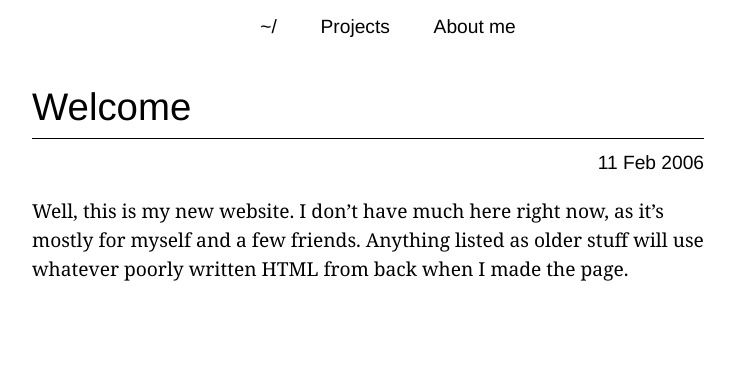
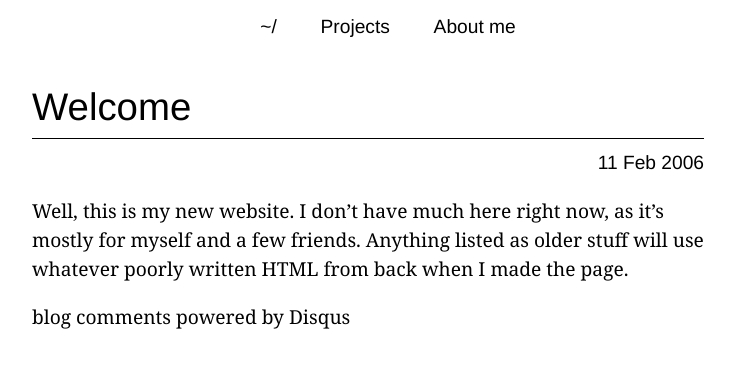
Before and after one commit to ggreer/geoff.greer.fm, a Jekyll site: the page built from _posts/2006-02-11-welcome.markdown, in a window 1280 px wide. Shown: the top 368 px of the page, without its empty margins (272-1007 px from the left). Built offline with Jekyll 4.4.1, drawn with Linux system fonts in a browser that asks for light colours; comment, search, counter and statistics services are not loaded.

Commit message:
Add disqus comments.

```diff
--- /dev/null
+++ b/_includes/disqus.html
@@ -0,0 +1,14 @@
+<div id="disqus_thread"></div>
+<script type="text/javascript">
+    /* * * CONFIGURATION VARIABLES: EDIT BEFORE PASTING INTO YOUR WEBPAGE * * */
+    var disqus_shortname = 'ggreer'; // required: replace example with your forum shortname
+
+    /* * * DON'T EDIT BELOW THIS LINE * * */
+    (function() {
+        var dsq = document.createElement('script'); dsq.type = 'text/javascript'; dsq.async = true;
+        dsq.src = 'http://' + disqus_shortname + '.disqus.com/embed.js';
+        (document.getElementsByTagName('head')[0] || document.getElementsByTagName('body')[0]).appendChild(dsq);
+    })();
+</script>
+<noscript>Please enable JavaScript to view the <a href="http://disqus.com/?ref_noscript">comments powered by Disqus.</a></noscript>
+<a href="http://disqus.com" class="dsq-brlink">blog comments powered by <span class="logo-disqus">Disqus</span></a>
--- a/_layouts/post.html
+++ b/_layouts/post.html
@@ -13,6 +13,7 @@
 <div class="post">
 {{ content }}
 </div>
+{% include disqus.html %}
 {% include footer.html %}
 </div>
 {% include ga.html %}
```
